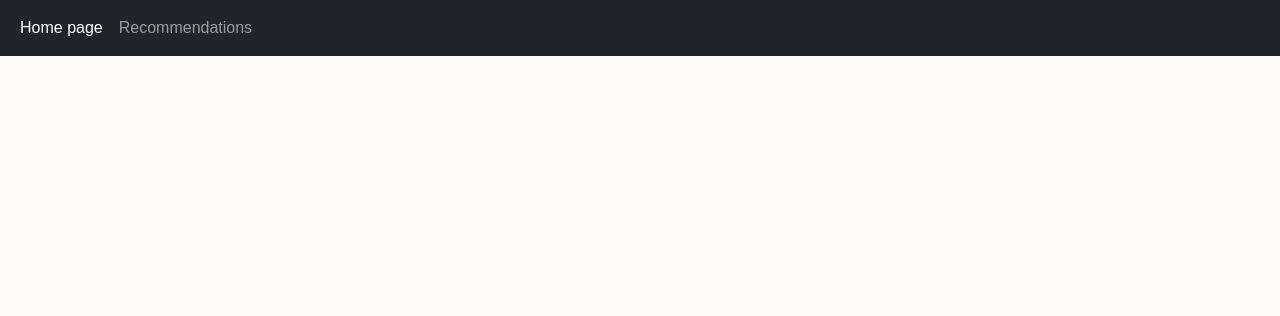
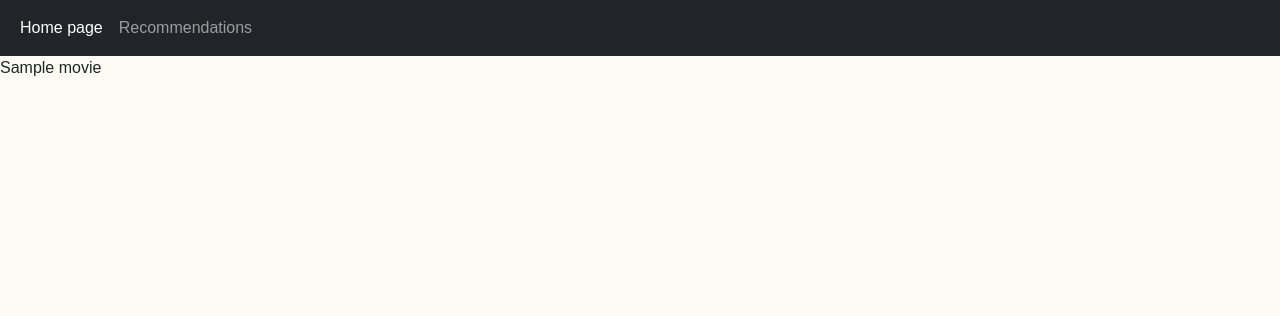
Before and after one commit to Kristof-nl/Movies, a Flask app: page /recommendations/ in a window 1280 px wide. Shown: the top 316 px of the page. Run offline with Flask 2, Linux system fonts and the light colour scheme; a database or web service that is not in the repository returns one stand-in record (values such as "Sample title"); some libraries are stand-ins or nearby versions; some web fonts are replaced.

Commit message:
Page show all movies from datebase

```diff
--- a/main.py
+++ b/main.py
@@ -12,7 +12,7 @@ app.db = client.Movies
 def home():
     if request.method == "POST":
         movie = request.form.get("title")
-        app.db.movie.insert({"movie title": movie})
+        app.db.movie.insert_one({"movie title": movie})
         return render_template("thanks.html")
     else:
         return render_template("home.html")
@@ -20,8 +20,8 @@ def home():
 #Second page where user can find recommendations made by other users
 @app.route('/recommendations/')
 def recommendations():
-    print([i for i in app.db.movie.find({})])
-    return render_template("recommendations.html")
+    movies = app.db.movie.find({})
+    return render_template("recommendations.html", movies=movies)
 
 #On this page we thanks for the recommendation
 @app.route('/thanks')
--- a/templates/recommendations.html
+++ b/templates/recommendations.html
@@ -3,5 +3,7 @@
 {% block title %}Recommendations{% endblock %}
 
 {% block content %}
-
+{% for movie in movies %}
+<p>{{movie["movie title"]}}</p>
+{% endfor %}
 {% endblock %}
```
